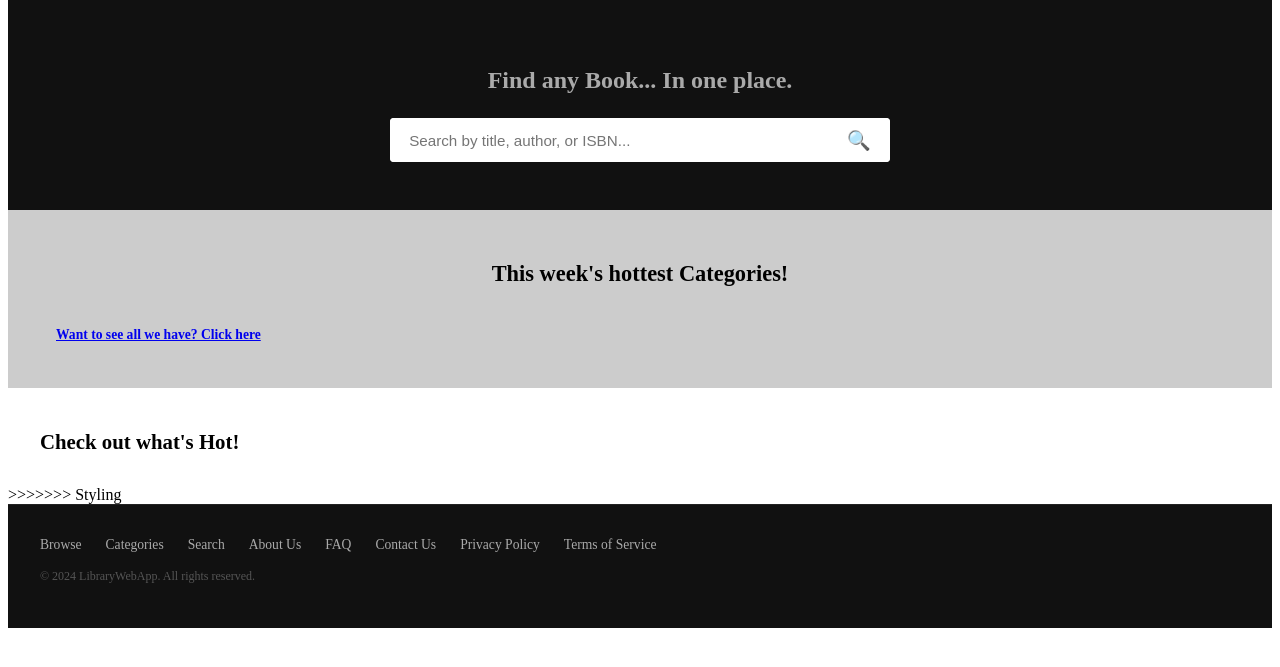
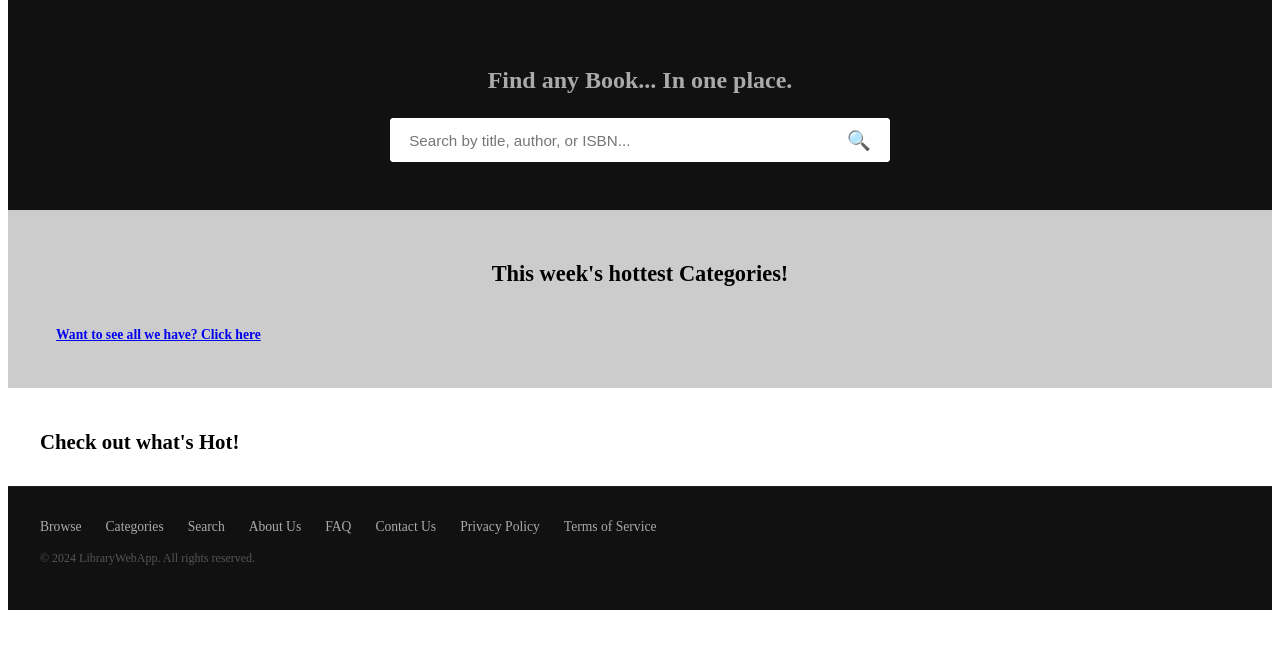
Before and after one commit to CharlesTse601/LibraryWebApp, a Django app: page /browse/ in a window 1280 px wide. Shown: the part 69-736 px from the top of the page. Run offline with Django 4.2, Linux system fonts and the light colour scheme; data that the repository does not hold is empty.

Commit message:
Update browse template styling

```diff
--- a/library/templates/library/browse.html
+++ b/library/templates/library/browse.html
@@ -105,5 +105,4 @@ function createAndAdd() {
   form.submit();
 }
 </script>
->>>>>>> Styling
 {% endblock %}
```
